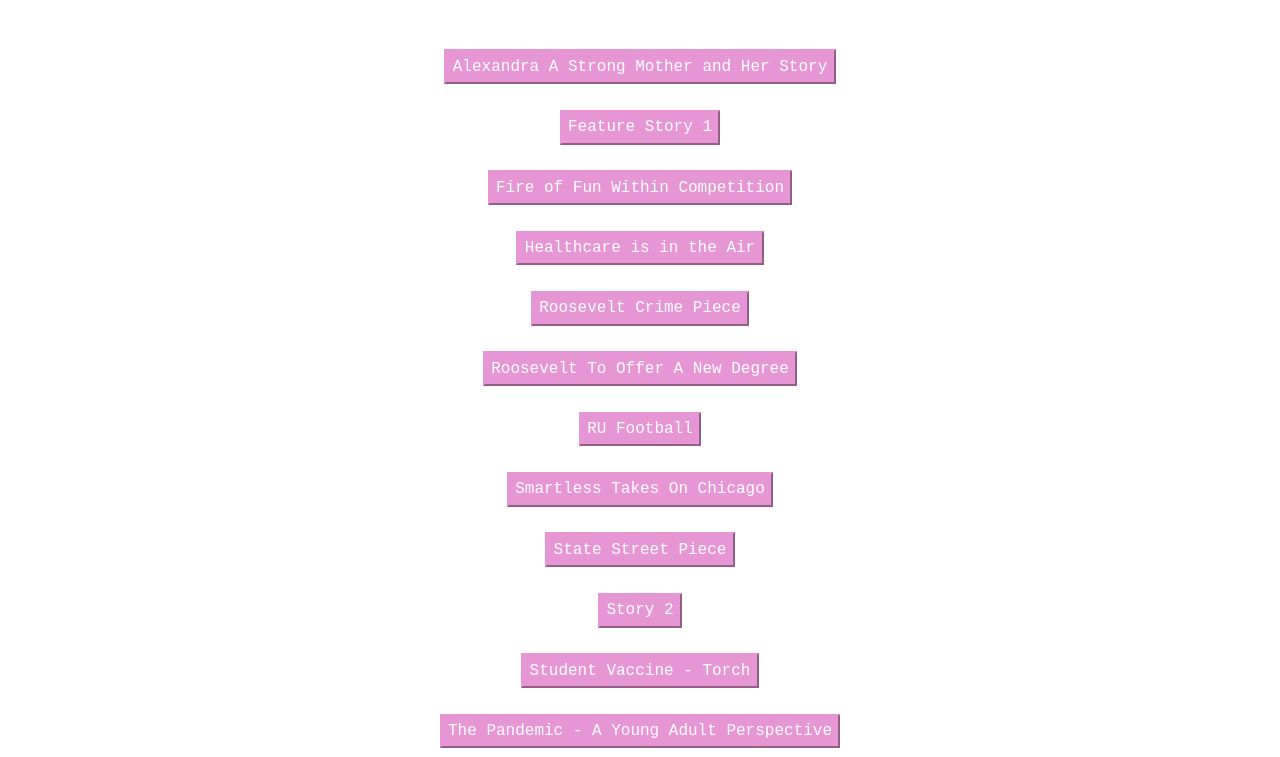
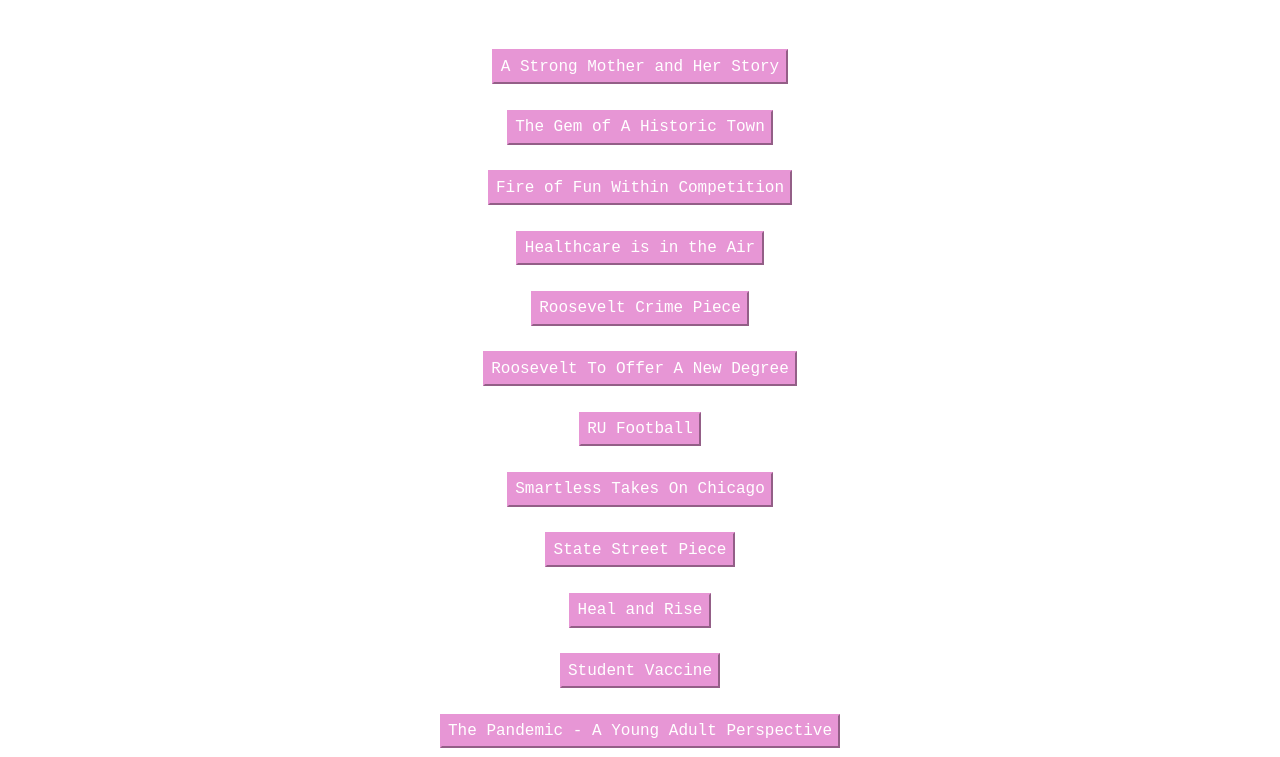
Before and after one commit to arianneKornmann/AlexSamargiaGrivette, a plain HTML site: page news.html in a window 1280 px wide. Shown: the part 195-952 px from the top of the page. Drawn offline with Linux system fonts and the light colour scheme; a web font is replaced by a local one.

Commit message:
Update news.html

```diff
--- a/news.html
+++ b/news.html
@@ -39,8 +39,8 @@
             <p>News Sample Work</p>
 
             <div class="buttons">
-                <button onclick="location.href='Documents/News/Alexandra A Strong Mother and Her Story FINAL.pdf';">Alexandra A Strong Mother and Her Story</button><br>
-                <button onclick="location.href='Documents/News/Feature Story 1.pdf';">Feature Story 1</button><br>
+                <button onclick="location.href='Documents/News/Alexandra A Strong Mother and Her Story FINAL.pdf';">A Strong Mother and Her Story</button><br>
+                <button onclick="location.href='Documents/News/Feature Story 1.pdf';">The Gem of A Historic Town</button><br>
                 <button onclick="location.href='Documents/News/Fire of Fun Within Competition.pdf';">Fire of Fun Within Competition</button><br>
                 <button onclick="location.href='Documents/News/Healthcare is in the Air.pdf';">Healthcare is in the Air</button><br>
                 <button onclick="location.href='Documents/News/Roosevelt crime piece.pdf';">Roosevelt Crime Piece</button><br>
@@ -48,8 +48,8 @@
                 <button onclick="location.href='Documents/News/RU football.pdf';">RU Football</button><br>
                 <button onclick="location.href='Documents/News/Smartless takes on chicago.pdf';">Smartless Takes On Chicago</button><br>
                 <button onclick="location.href='Documents/News/State Street Piece.pdf';">State Street Piece</button><br>
-                <button onclick="location.href='Documents/News/Story 2.pdf';">Story 2</button><br>
-                <button onclick="location.href='Documents/News/Student Vaccine- Torch.pdf';">Student Vaccine - Torch</button><br>
+                <button onclick="location.href='Documents/News/Story 2.pdf';">Heal and Rise</button><br>
+                <button onclick="location.href='Documents/News/Student Vaccine- Torch.pdf';">Student Vaccine</button><br>
                 <button onclick="location.href='Documents/News/The Pandemic- A Young Adult Perspective.pdf';">The Pandemic - A Young Adult Perspective</button><br>
                 <button onclick="location.href='Documents/News/Womens Ice Hockey.pdf';">Women's Ice Hockey</button><br>
 
```
